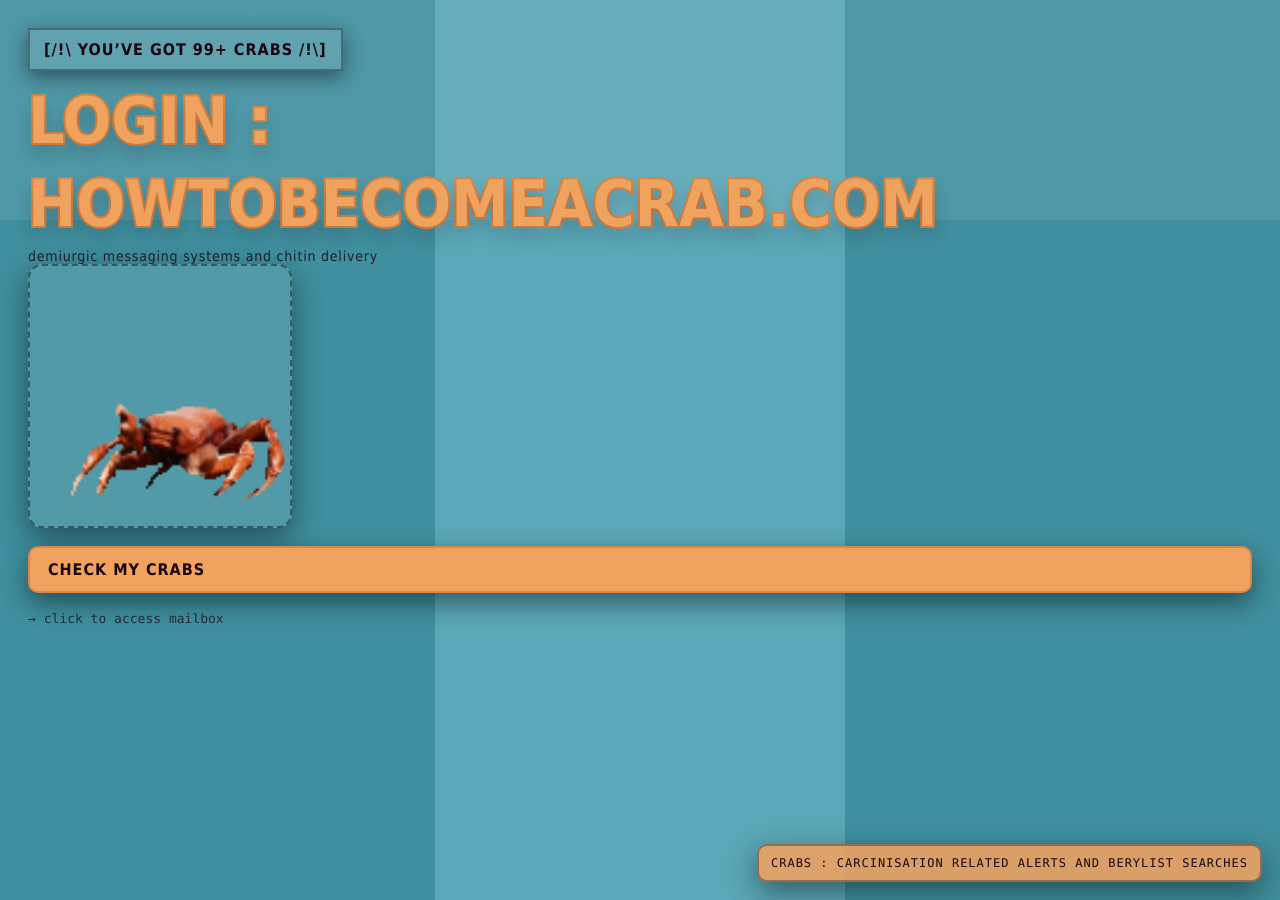
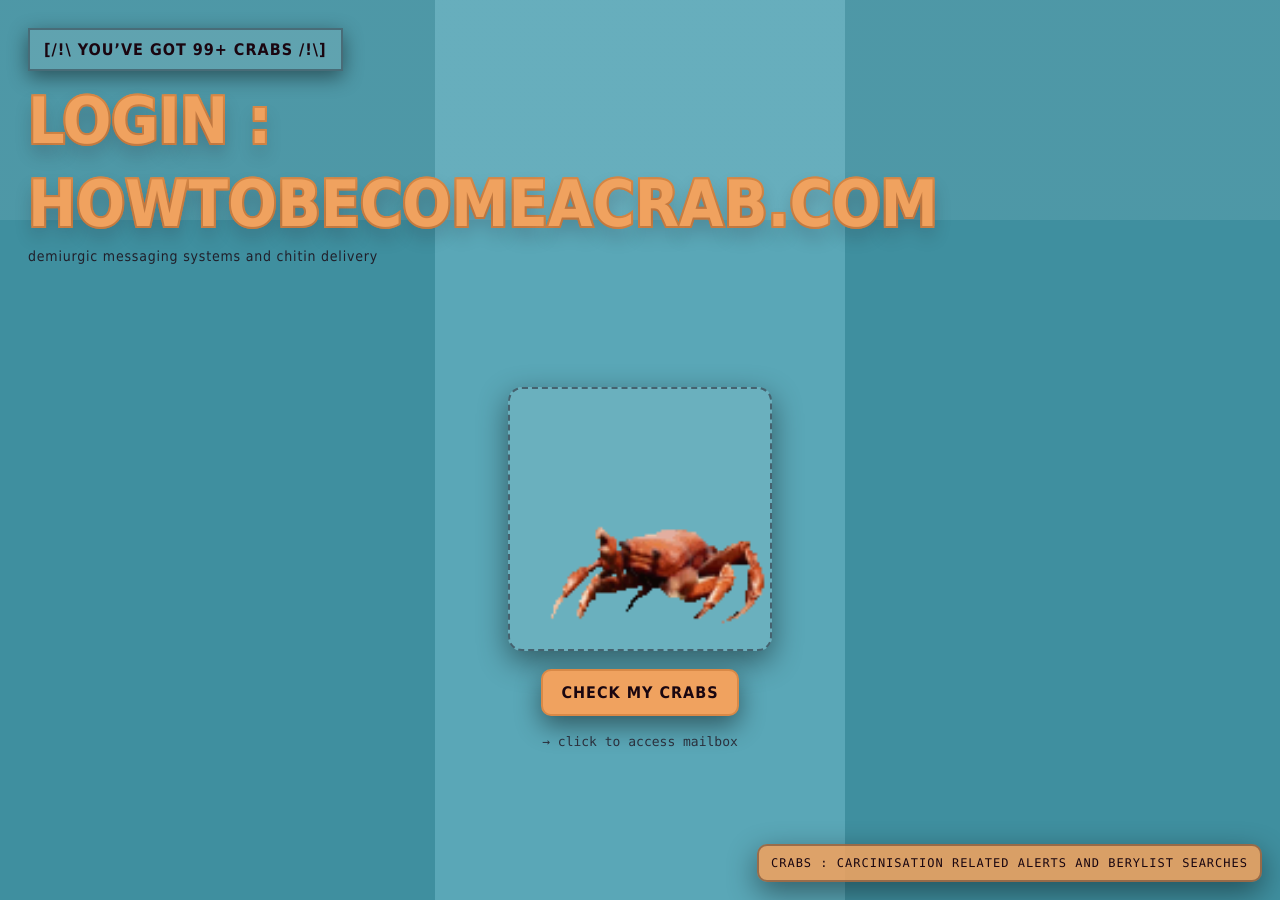
Before and after one commit to blhls/howtobecomeacrab, a Jekyll site: the page index.html, which Jekyll copies as it is, in a window 1280 px wide. Built offline with Jekyll 4.4.1, drawn with Linux system fonts in a browser that asks for light colours.

Commit message:
Update index.html

```diff
--- a/index.html
+++ b/index.html
@@ -82,8 +82,8 @@
       flex: 1;
       display: flex;
       flex-direction: column;
-      justify-content: centre;
-      align-items: centre;
+      justify-content: center;
+      align-items: center;
       gap: 18px;
     }
 
@@ -94,7 +94,7 @@
       border: 2px dashed rgba(26,6,16,.45);
       background: rgba(255,255,255,.10);
       display: grid;
-      place-items: centre;
+      place-items: center;
       box-shadow: 0 10px 30px var(--shadow);
       overflow: hidden;
     }
```
